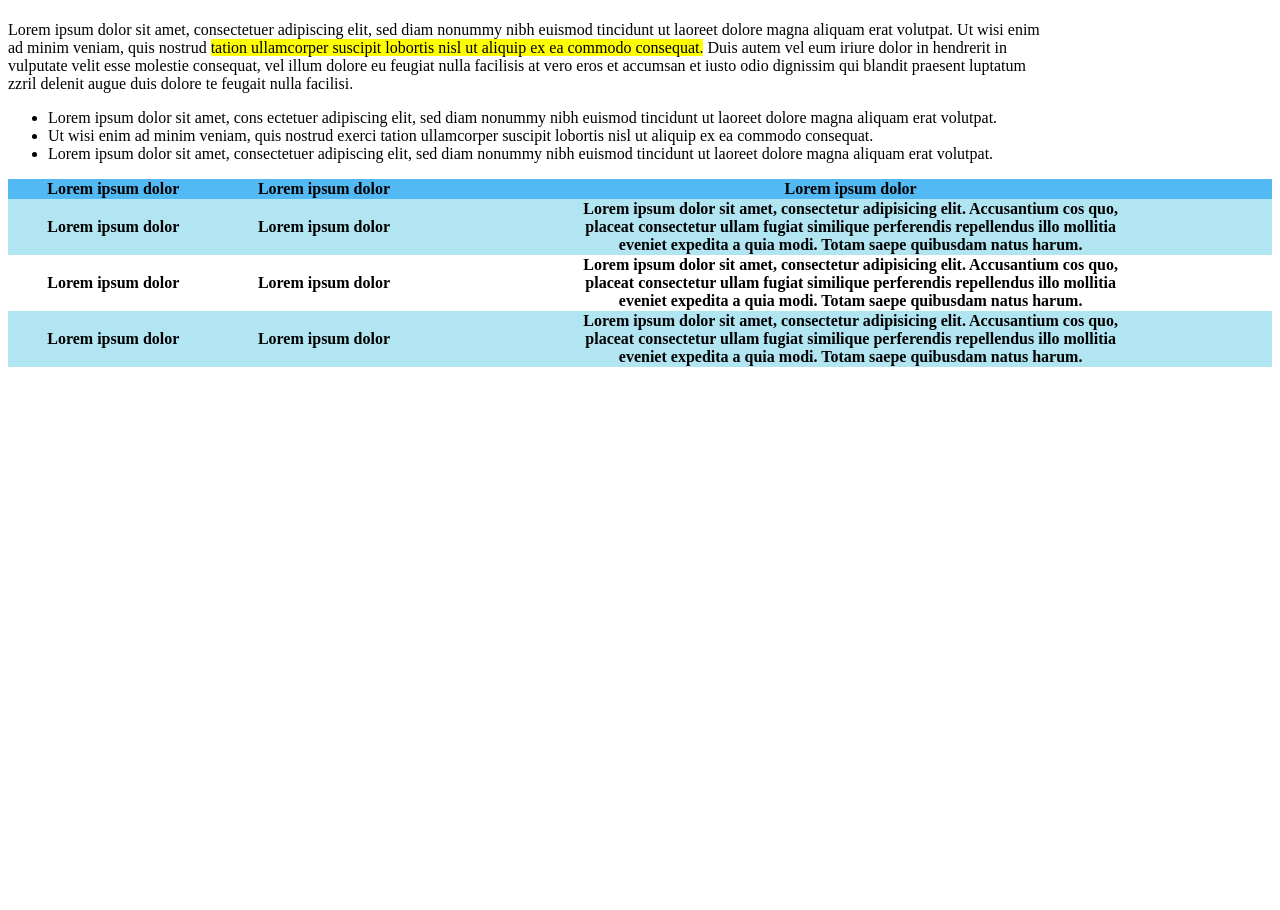
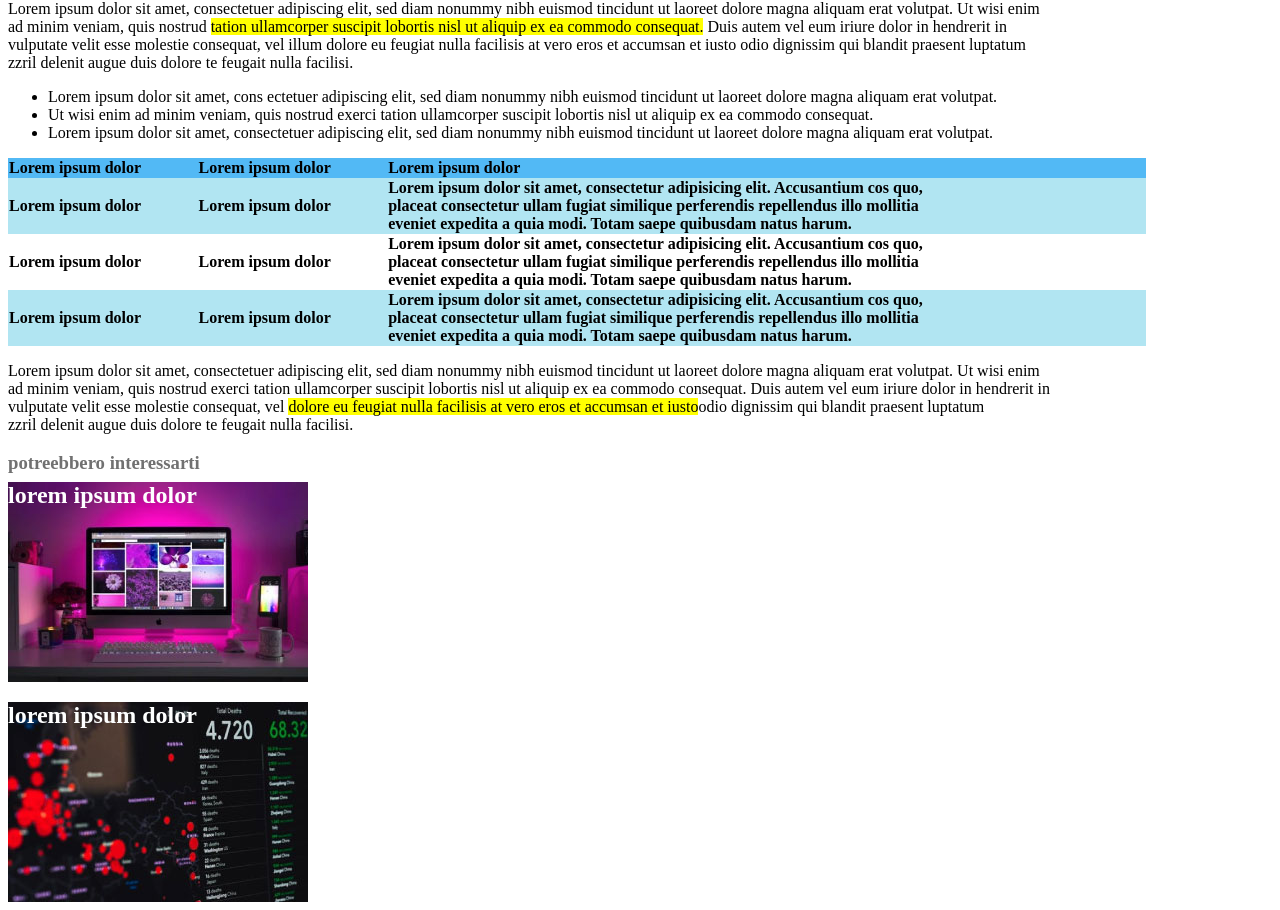
Before and after one commit to Riccardo-Gucciardo/html-css-booleaner, a plain HTML site: page index.html in a window 1280 px wide. Shown: the part 657-1567 px from the top of the page. Before the commit the page ends 1032 px from the top, so only its background shows below. Drawn offline with Linux system fonts and the light colour scheme.

Commit message:
aggiunta testo con background+controlli finali

```diff
--- a/index.css
+++ b/index.css
@@ -6,16 +6,37 @@
 .title{
     height: 40%;
     width: 20%;
-
 }
-.link{
-    color: rgb(24, 118, 248);
+.meriti{
+    color: rgba(18, 18, 18, 0.5);
+    margin-top: 0;
 }
+/* fine inizio esercizio */
+/* inizio corpo esercizio */
 .tabella{
     background-color:  #B1E5F2;
     border-collapse: collapse;
 }
 table{
     border-collapse: collapse;
-    width: 100%;
+    width: 90%;
+    text-align: left;
 }
+/* parte finale eserciizo  */
+#immage{
+    background-image: url(./immagini/monitor.jpg);
+    width: 300px;
+    height: 200px;
+}
+.modifiche{
+    color: rgba(18, 18, 18, 0.6);
+    margin-bottom: inherit;
+}
+#immage2{
+    background-image: url(./immagini/graph.jpg);
+    width: 300px;
+    height: 200px;
+}
+h2{
+    color: rgb(254, 255, 255);
+}
--- a/index.html
+++ b/index.html
@@ -12,10 +12,8 @@
         <img class="title" src="./immagini/download (1).png" alt="">
 
     </header>
-    <h1>Internet deve essere al servizio del "bene pubblico": il <br>
-        manifesto di Tim Berners-Lee</h1>
-        <h3 style="color: rgba(18, 18, 18, 0.5);">scritto da <strong class="link">the booleaner</strong><br>
-        il 10/10/2020</h3>
+    <h1 style="margin-bottom: 0;">Internet deve essere al servizio del "bene pubblico": il <br>manifesto di Tim Berners-Lee</h1>
+    <h3 class="meriti">scritto da <strong style="color: rgb(24, 118, 248);">the booleaner</strong><br>il 10/10/2020</h3>
 
     <!-- aggiunta immagini  -->
     <img src="./immagini/tim-1.jpg" alt=""> <img src="./immagini/tim-2.jpg" alt="">
@@ -23,10 +21,7 @@
     <h6 style="margin-top: 0;">1st Photoc John S. and James L. Knight Foundation, by Scott Henrichsen <br>
             2nd Photo: Wikimedia, by Paul Clarke</h6>
             <!-- inizio paragrafo -->
-            <p>Lorem ipsum dolor sit amet, consectetuer adipiscing elit, sed diam nonummy nibh euismod tincidunt ut laoreet dolore magna aliquam erat volutpat. Ut wisi enim <br>
-                ad minim veniam, quis nostrud <mark>tation ullamcorper suscipit lobortis nisl ut aliquip ex ea commodo consequat.</mark> Duis autem vel eum iriure dolor in hendrerit in <br>
-                vulputate velit esse molestie consequat, vel illum dolore eu feugiat nulla facilisis at vero eros et accumsan et iusto odio dignissim qui blandit praesent luptatum <br>
-                zzril delenit augue duis dolore te feugait nulla facilisi.</p>
+        <p>Lorem ipsum dolor sit amet, consectetuer adipiscing elit, sed diam nonummy nibh euismod tincidunt ut laoreet dolore magna aliquam erat volutpat. Ut wisi enim <br>ad minim veniam, quis nostrud <mark>tation ullamcorper suscipit lobortis nisl ut aliquip ex ea commodo consequat.</mark> Duis autem vel eum iriure dolor in hendrerit in <br>vulputate velit esse molestie consequat, vel illum dolore eu feugiat nulla facilisis at vero eros et accumsan et iusto odio dignissim qui blandit praesent luptatum <br>zzril delenit augue duis dolore te feugait nulla facilisi.</p>
             <!-- unordered list -->
             <ul>
                 <li>Lorem ipsum dolor sit amet, cons ectetuer adipiscing elit, sed diam nonummy nibh euismod tincidunt ut laoreet dolore magna aliquam erat volutpat.</li>
@@ -63,13 +58,23 @@
                     </tbody>
                 </table>
                 <!-- fine tabella  -->
+                <p>Lorem ipsum dolor sit amet, consectetuer adipiscing elit, sed diam nonummy nibh euismod tincidunt ut laoreet dolore magna aliquam erat volutpat. Ut wisi enim <br>
+                    ad minim veniam, quis nostrud exerci tation ullamcorper suscipit lobortis nisl ut aliquip ex ea commodo consequat. Duis autem vel eum iriure dolor in hendrerit in <br>
+                    vulputate velit esse molestie consequat, vel <mark> dolore eu feugiat nulla facilisis at vero eros et accumsan et iusto</mark>odio dignissim qui blandit praesent luptatum <br>
+                    zzril delenit augue duis dolore te feugait nulla facilisi.</p>
+                <h3 class="modifiche">potreebbero interessarti</h3>
+                <!-- immagini finali con contrapposizione di testo -->
+                <div id="immage">
+                    <h2 style="margin-top: 0;">lorem ipsum dolor</h2>
+                </div>
+                <div id="immage2">
+                    <h2>lorem ipsum dolor</h2>
+                </div>
 
 
 
 
 
-
-                  </table>
 
 
 
```
Lines whose indentation alone changed are shown as unchanged.
